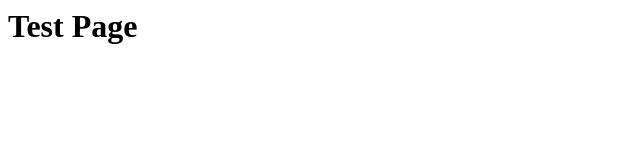
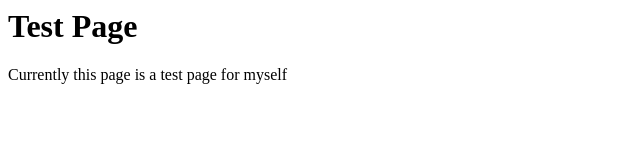
Before and after one commit to yyang134/yyang134.github.io, a plain HTML site: page index.html in a window 1280 px wide. Shown: the whole page, without its empty margins (0-640 px from the left). Drawn offline with Linux system fonts and the light colour scheme.

Commit message:
Save work

```diff
--- a/index.html
+++ b/index.html
@@ -1 +1,3 @@
 <h1>Test Page</h1>
+
+<p>Currently this page is a test page for myself</p>
```
